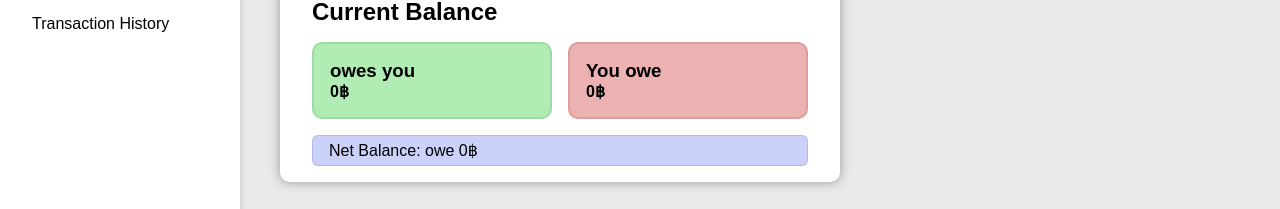
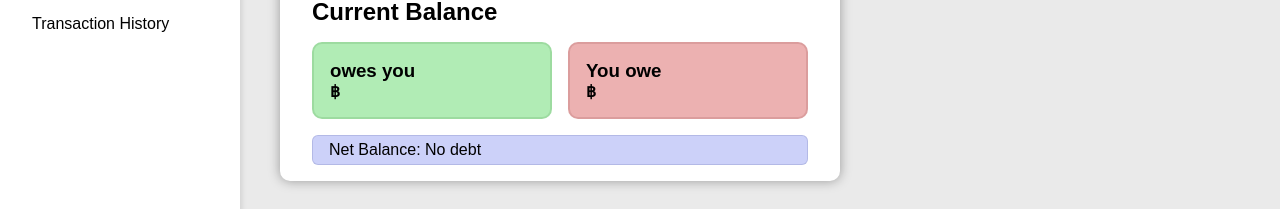
Before and after one commit to SUPATKN/Debt-Tracker, an Angular app in the folder frontend/: page / in a window 1280 px wide. Shown: the part 186-395 px from the top of the page. Built offline with nearby package versions, Linux system fonts and the light colour scheme; no server answers.

Commit message:
Frontend Refactor : Rename amountDebt to totalDebt

```diff
--- a/frontend/src/app/components/current-balance/current-balance.component.html
+++ b/frontend/src/app/components/current-balance/current-balance.component.html
@@ -14,6 +14,13 @@
       [BGColor]="'red'"
     ></app-balancebox>
   </div>
+  <!-- Template แสดงเมื่อ Net Balance เป็น null -->
+  <p *ngIf="CheckDebtNetBalance() === null; else notNull" class="Net-Balance">
+    Net Balance: No debt
+  </p>
+
+  <!-- Template สำหรับกรณีที่ Net Balance ไม่เป็น null -->
+  <ng-template #notNull>
     <!-- Person1 owe person2 -->
     <p
       *ngIf="CheckDebtNetBalance() === person1(); else person2Owe"
@@ -22,6 +29,7 @@
       Net Balance: {{ person1().name }} owe {{ person2().name }}
       {{ netBalance() }}฿
     </p>
+
     <!-- Person2 owe person1 -->
     <ng-template #person2Owe>
       <p class="Net-Balance">
@@ -29,4 +37,5 @@
         {{ netBalance() }}฿
       </p>
     </ng-template>
+  </ng-template>
 </div>
--- a/frontend/src/app/components/current-balance/current-balance.component.ts
+++ b/frontend/src/app/components/current-balance/current-balance.component.ts
@@ -30,11 +30,14 @@ export class CurrentBalanceComponent {
   constructor(private personService: PersonService) {}
 
   netBalance: Signal<number> = computed(() => {
-    return Math.abs(this.person1().amountDebt - this.person2().amountDebt);
+    return Math.abs(this.person1().totalDebt - this.person2().totalDebt);
   });
 
-  CheckDebtNetBalance: Signal<Person> = computed(() => {
-    const total = this.person1().amountDebt - this.person2().amountDebt;
+  CheckDebtNetBalance: Signal<Person | null> = computed(() => {
+    const total = this.person1().totalDebt - this.person2().totalDebt;
+    if(total === 0){
+      return null;
+    }
     return total > 0 ? this.person1() : this.person2();
   });
 }
--- a/frontend/src/app/services/person.service.ts
+++ b/frontend/src/app/services/person.service.ts
@@ -6,33 +6,40 @@ import { catchError, of, tap } from 'rxjs';
 
 @Injectable({ providedIn: 'root' })
 export class PersonService {
-  private users = signal<Person[]>([])
+  private users = signal<Person[]>([]);
   private _selectedPerson = signal<Person | null>(null);
 
-  readonly person1 = computed(() => this.users()[0] ?? { name: '', amountDebt: 0 });
-  readonly person2 = computed(() => this.users()[0] ?? { name: '', amountDebt: 0 });
-  selectedPerson = this._selectedPerson.asReadonly();
-
+  readonly person1 = computed(
+    () => this.users()[0] ?? { name: '', totalDebt: 0 }
+  );
+  readonly person2 = computed(
+    () => this.users()[1] ?? { name: '', totalDebt: 0 }
+  );
+  readonly selectedPerson = computed(() => this._selectedPerson());
 
   constructor(private http: HttpClient) {}
 
   fetchUsers() {
-    this.http.get<Person[]>(`${environment.apiUrl}/users`).pipe(
-      tap(users => {
-        this.users.set(users)
-      }),
-      catchError(error => {
-        console.error('Failed to fetch users', error);
-        return of([]);
-      })
-    ).subscribe();
+    this.http
+      .get<Person[]>(`${environment.apiUrl}/users`)
+      .pipe(
+        tap((users) => {
+          this.users.set(users);
+          this.setSelectedPerson(this.person1());
+          console.log(this.users());
+        }),
+        catchError((error) => {
+          console.error('Failed to fetch users', error);
+          return of([]);
+        })
+      )
+      .subscribe();
   }
 
   setSelectedPerson(person: Person) {
     this._selectedPerson.set(person);
   }
 
-
   clearSelectedPerson() {
     this._selectedPerson.set(null);
   }
--- a/frontend/src/type.ts
+++ b/frontend/src/type.ts
@@ -1,5 +1,5 @@
 export interface Person {
   id: number;
   name: string;
-  amountDebt: number;
+  totalDebt: number;
 }
```
Lines whose indentation alone changed are shown as unchanged.
